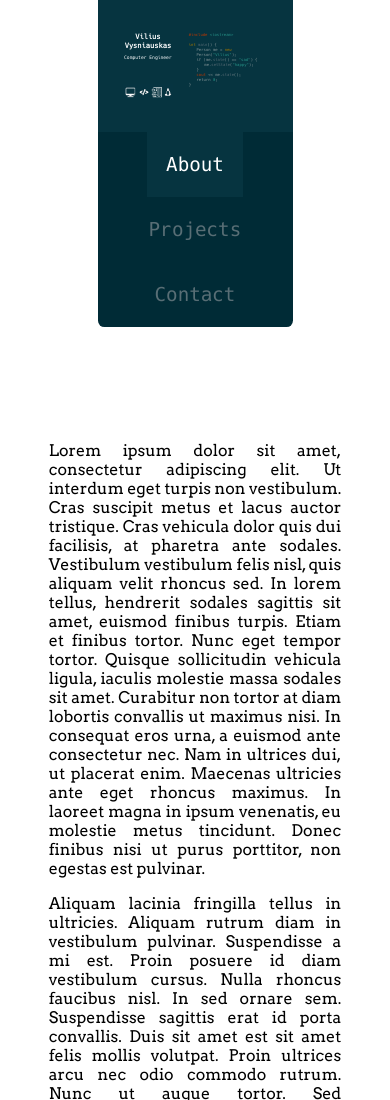
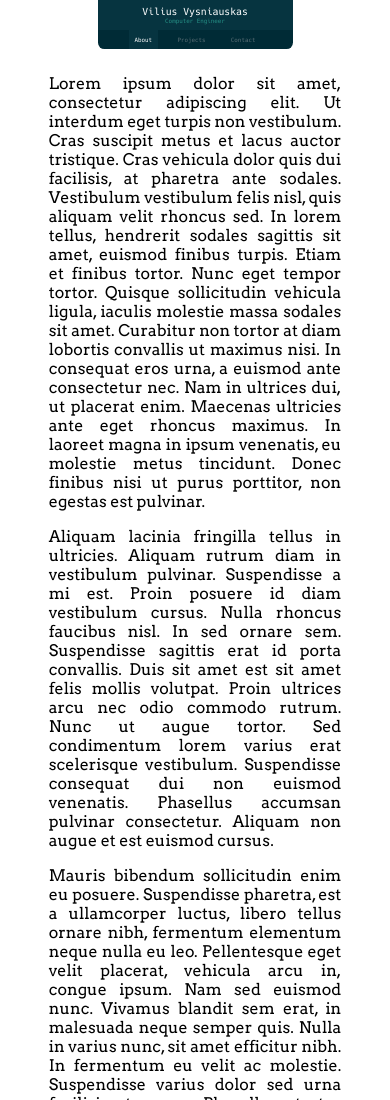
Before and after one commit to vilius-v/vilius-v.github.io, a plain HTML site: page main.html in a window 390 px wide. Shown: the top 1100 px of the page. Drawn offline with Linux system fonts and the light colour scheme.

Commit message:
Fully fixed menu resizing and flowbox contents, added transition animations

```diff
--- a/css/style.css
+++ b/css/style.css
@@ -30,7 +30,8 @@ body {
 
 .header .wrapper .col-left {
     width: 40%;
-    margin-right: 0.5em;
+    margin-right: 0.75em;
+    margin-left: auto;
     color: white;
 }
 
@@ -42,14 +43,15 @@ body {
 }
 
 .header .wrapper .col-left h1 {
-    font-weight: bold;
+    font-weight: normal;
     font-size: 1.8vw;
 }
 
 .header .wrapper .col-left h4 {
-    font-size: 1.2vw;
     font-weight: normal;
+    font-size: 1.1vw;
     padding-top: 1.1em;
+    color: #269186;
 }
 
 .header .wrapper .col-left img {
@@ -60,7 +62,8 @@ body {
 }
 
 .header .wrapper .col-right {
-    margin-left: 0.5em;
+    margin-left: 0.75em;
+    margin-right: auto;
     background-color: #063440;
     color: #839496;
     font-family: default-mono;
@@ -104,12 +107,11 @@ body {
     color: #586e75;
     text-decoration: none;
 
-    /* Transition Support for all browsers */
+    /* Transition support for all browsers */
     -webkit-transition: all 0.25s ease;
     -moz-transition: all 0.25s ease;
     -o-transition: all 0.25s ease;
     transition: all 0.25s ease;
-
 }
 
 .menu .items label:hover {
@@ -130,24 +132,63 @@ body {
     color: white;
 }
 
+/* Resizes menu according to window size */
+@media (max-width: 63em) {
+    /* Removes entire right column */
+    .header .wrapper .col-right {
+        display: none;
+    }
+    /* Removes left column image */
+    .header .wrapper .col-left img {
+        display: none;
+    }
+    /* Resizes header padding to make left column bigger */
+    .header {
+        padding: 1.5vw 0;
+    }
+    /* Centers left column */
+    .header .wrapper .col-left {
+        width: 100%;
+        display: block;
+        margin: auto;
+    }
+    /* Changes title styles */
+    .header .wrapper .col-left h1 {
+        font-size: 2.5vw;
+    }
+    .header .wrapper .col-left h4 {
+        padding-top: 0.25em;
+        font-size: 1.5vw;
+    }
+
+    /* Changes menu items to scale */
+    .menu .items label {
+        font-size: 1.5vw;
+    }
+
+    /* Adds transition effect for text resizing */
+    .header .wrapper .col-left h1,
+    .header .wrapper .col-left h4 {
+        -webkit-transition: font-size 0.25s linear;
+        -moz-transition: font-size 0.25s linear;
+        -o-transition: font-size 0.25s linear;
+        transition: font-size 0.25s linear;
+    }
+}
+
 
 /* CONTENT */
+
 #about:checked ~ .about-content,
 #projects:checked ~ .projects-content,
 #contact:checked ~ .contact-content {
-    display: block;
-}
-
-.content {
-    width: 75%;
-    margin: auto;
-    margin-top: 2em;
-    font-family: default-text;
+    opacity: 100;
 }
 
 .about-content, .projects-content, .contact-content {
     width: 150%;
-    display: none;
+    /* Use opacity instead of 'display: none' so that CSS transitions work */
+    opacity: 0;
     position: absolute;
     left: -25%;
     top: 150%;
@@ -155,4 +196,9 @@ body {
     font-family: default-text;
     text-align: justify;
 
+    /* Adds transitions between content changes */
+    -webkit-transition: opacity 0.25s linear;
+    -moz-transition: opacity 0.25s linear;
+    -o-transition: opacity 0.25s linear;
+    transition: opacity 0.25s linear;
 }
--- a/main.html
+++ b/main.html
@@ -7,8 +7,7 @@
         <div class="header">
             <div class="wrapper">
                 <div class="col-left">
-                    <h1>Vilius</h1>
-                    <h1>Vysniauskas</h1>
+                    <h1>Vilius Vysniauskas</h1>
                     <h4>Computer Engineer</h4>
                     <img src="img/development.jpg"></img>
                 </div>
```
